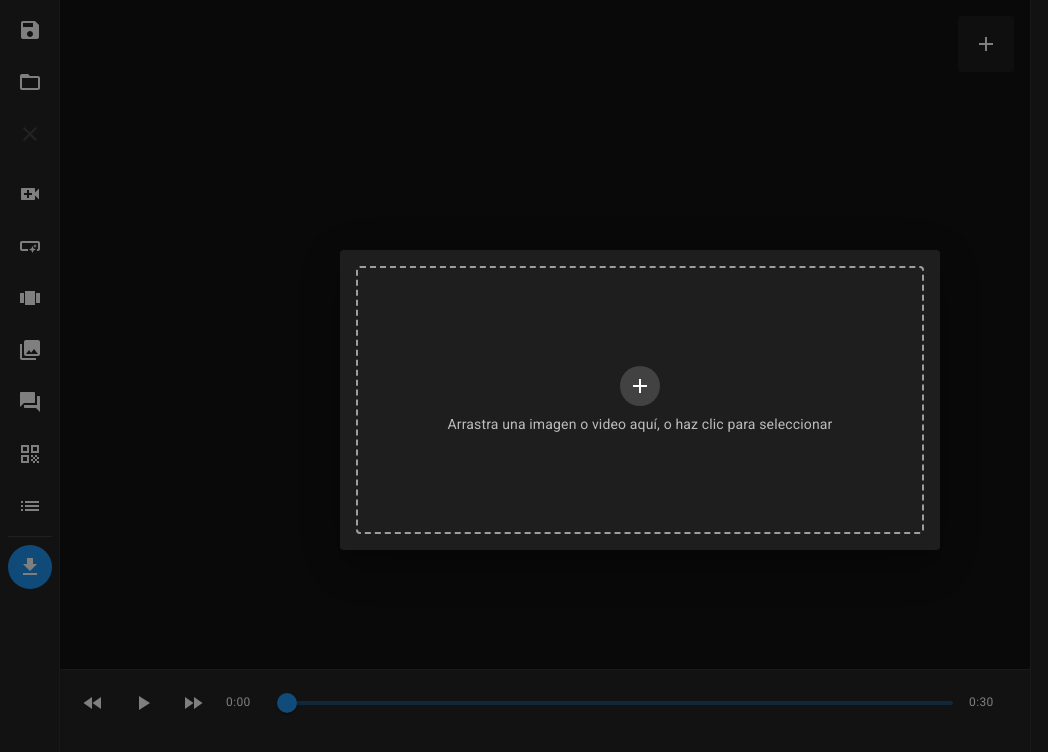
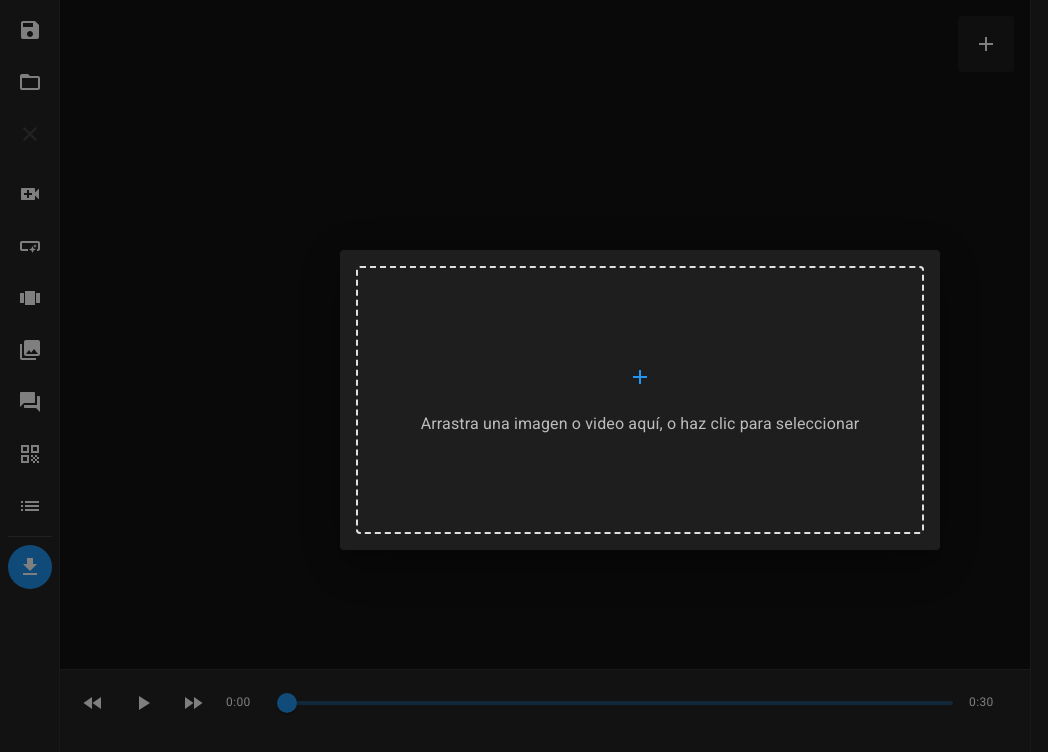
Before and after one commit to Adsmood/Plataforma_CTV_Adsmood_15-02-25, a React (Vite) app: page / in a window 1280 px wide. Both pictures are taken after a click on the button 986 px from the left and 44 px from the top of the page. Shown: the top 752 px of the page, without its empty margins (0-1048 px from the left). Built offline with nearby package versions, Linux system fonts and the light colour scheme.

Commit message:
fix: improve file upload UI and accessibility

```diff
--- a/src/components/common/BackgroundUploader.tsx
+++ b/src/components/common/BackgroundUploader.tsx
@@ -23,14 +23,26 @@ const BackgroundUploader: React.FC = () => {
     scale: 1,
     position: { x: 50, y: 50 },
   });
+  const [uploading, setUploading] = useState(false);
+  const [error, setError] = useState<string | null>(null);
 
   const handleFileAccepted = async (file: File) => {
     try {
+      setError(null);
+      setUploading(true);
+
       const formData = new FormData();
       formData.append('file', file);
 
-      // Usar la URL correcta de Render para servicios privados
-      const assetsUrl = import.meta.env.VITE_ASSETS_URL;
+      // Validar y formatear la URL del servicio de assets
+      const assetsUrl = import.meta.env.VITE_ASSETS_URL?.replace(/\/$/, '') || 'https://adsmood-ctv-assets.onrender.com';
+
+      // Validar que la URL sea válida
+      try {
+        new URL(`${assetsUrl}/upload`);
+      } catch (e) {
+        throw new Error(`URL del servicio de assets inválida: ${assetsUrl}`);
+      }
 
       console.log('Intentando subir archivo a:', `${assetsUrl}/upload`);
 
@@ -42,32 +54,35 @@ const BackgroundUploader: React.FC = () => {
         }
       });
 
+      const data = await response.json();
+
       if (!response.ok) {
-        const errorText = await response.text();
         console.error('Error de respuesta:', {
           status: response.status,
           statusText: response.statusText,
-          body: errorText
+          data
         });
-        throw new Error(`Error al subir el archivo (${response.status}): ${errorText}`);
+        throw new Error(data.error || `Error al subir el archivo (${response.status})`);
       }
 
-      const data = await response.json();
-
-      if (!data.url) {
+      if (!data.success || !data.url) {
         throw new Error('La respuesta del servidor no incluye la URL del archivo');
       }
 
-      // Usar la URL del servidor para el archivo
+      // Asegurarnos de que la URL del archivo sea absoluta
+      const fileUrl = data.url.startsWith('http') ? data.url : `${assetsUrl}${data.url}`;
+
       setBackground({
-        url: `${assetsUrl}${data.url}`,
+        url: fileUrl,
         type: file.type.startsWith('video/') ? 'video' : 'image',
         style,
       });
       setOpen(false);
     } catch (error) {
       console.error('Error al procesar el fondo:', error);
-      // Aquí podrías mostrar un mensaje de error al usuario
+      setError(error instanceof Error ? error.message : 'Error desconocido al subir el archivo');
+    } finally {
+      setUploading(false);
     }
   };
 
@@ -101,7 +116,10 @@ const BackgroundUploader: React.FC = () => {
           p: 1,
         }}
       >
-        <IconButton onClick={() => setOpen(true)}>
+        <IconButton
+          onClick={() => setOpen(true)}
+          aria-label="Agregar fondo"
+        >
           <AddIcon />
         </IconButton>
 
@@ -119,6 +137,7 @@ const BackgroundUploader: React.FC = () => {
                   onChange={(_: Event, value: number | number[]) =>
                     handleStyleChange('scale', Array.isArray(value) ? value[0] : value)
                   }
+                  aria-label="Escala"
                 />
               </Box>
               <Box sx={{ display: 'flex', alignItems: 'center' }}>
@@ -131,6 +150,7 @@ const BackgroundUploader: React.FC = () => {
                   onChange={(_: Event, value: number | number[]) =>
                     handleStyleChange('position', { x: Array.isArray(value) ? value[0] : value })
                   }
+                  aria-label="Posición horizontal"
                 />
               </Box>
               <Slider
@@ -143,6 +163,7 @@ const BackgroundUploader: React.FC = () => {
                 onChange={(_: Event, value: number | number[]) =>
                   handleStyleChange('position', { y: Array.isArray(value) ? value[0] : value })
                 }
+                aria-label="Posición vertical"
               />
             </Stack>
           </Box>
@@ -151,11 +172,12 @@ const BackgroundUploader: React.FC = () => {
 
       <Dialog
         open={open}
-        onClose={() => setOpen(false)}
+        onClose={() => !uploading && setOpen(false)}
         maxWidth="sm"
         fullWidth
+        aria-labelledby="upload-dialog-title"
       >
-        <Box sx={{ p: 2, height: 300 }}>
+        <Box sx={{ p: 2, height: 300 }} role="dialog" aria-modal="true">
           <FileUploader
             onFileAccepted={handleFileAccepted}
             accept={{
@@ -165,7 +187,29 @@ const BackgroundUploader: React.FC = () => {
             maxSize={52428800} // 50MB
             title="Arrastra una imagen o video aquí, o haz clic para seleccionar"
             icon={<AddIcon />}
+            disabled={uploading}
+            error={error}
           />
+          {uploading && (
+            <Box sx={{
+              position: 'absolute',
+              top: 0,
+              left: 0,
+              right: 0,
+              bottom: 0,
+              bgcolor: 'rgba(0,0,0,0.5)',
+              display: 'flex',
+              alignItems: 'center',
+              justifyContent: 'center',
+              color: 'white',
+              zIndex: 1
+            }}
+            role="progressbar"
+            aria-label="Subiendo archivo"
+            >
+              Subiendo archivo...
+            </Box>
+          )}
         </Box>
       </Dialog>
     </>
--- a/src/components/common/FileUploader.tsx
+++ b/src/components/common/FileUploader.tsx
@@ -1,82 +1,87 @@
 import React from 'react';
-import { Box, Typography, IconButton } from '@mui/material';
 import { useDropzone } from 'react-dropzone';
-import { Add as AddIcon } from '@mui/icons-material';
-import { motion } from 'framer-motion';
+import { Box, Typography, Alert } from '@mui/material';
 
 interface FileUploaderProps {
   onFileAccepted: (file: File) => void;
-  accept: Record<string, string[]>;
+  accept?: Record<string, string[]>;
   maxSize?: number;
-  title: string;
+  title?: string;
   icon?: React.ReactNode;
+  disabled?: boolean;
+  error?: string | null;
 }
 
 const FileUploader: React.FC<FileUploaderProps> = ({
   onFileAccepted,
   accept,
-  maxSize = 10485760, // 10MB por defecto
-  title,
-  icon = <AddIcon />,
+  maxSize,
+  title = 'Arrastra un archivo aquí o haz clic para seleccionar',
+  icon,
+  disabled = false,
+  error = null,
 }) => {
-  const { getRootProps, getInputProps, isDragActive, isDragReject } = useDropzone({
+  const onDropAccepted = (files: File[]) => {
+    if (files.length > 0) {
+      onFileAccepted(files[0]);
+    }
+  };
+
+  const { getRootProps, getInputProps, isDragActive } = useDropzone({
+    onDropAccepted,
     accept,
     maxSize,
+    disabled,
     multiple: false,
-    onDropAccepted: ([file]) => onFileAccepted(file),
   });
 
   return (
-    <motion.div
-      whileHover={{ scale: 1.02 }}
-      whileTap={{ scale: 0.98 }}
-      style={{ width: '100%', height: '100%' }}
-    >
+    <Box sx={{ height: '100%', position: 'relative' }}>
       <Box
         {...getRootProps()}
         sx={{
-          width: '100%',
           height: '100%',
+          border: '2px dashed',
+          borderColor: error ? 'error.main' : (isDragActive ? 'primary.main' : 'grey.300'),
+          borderRadius: 1,
           display: 'flex',
           flexDirection: 'column',
           alignItems: 'center',
           justifyContent: 'center',
-          border: '2px dashed',
-          borderColor: isDragReject
-            ? 'error.main'
-            : isDragActive
-            ? 'primary.main'
-            : 'grey.500',
-          borderRadius: 1,
-          bgcolor: isDragActive ? 'action.hover' : 'transparent',
-          cursor: 'pointer',
+          p: 2,
+          cursor: disabled ? 'not-allowed' : 'pointer',
+          opacity: disabled ? 0.5 : 1,
+          bgcolor: isDragActive ? 'action.hover' : 'background.paper',
           transition: 'all 0.2s ease',
-          '&:hover': {
+          '&:hover': disabled ? undefined : {
             bgcolor: 'action.hover',
           },
         }}
       >
         <input {...getInputProps()} />
-        <IconButton
+        {icon && <Box sx={{ mb: 2, color: error ? 'error.main' : 'primary.main' }}>{icon}</Box>}
+        <Typography
+          variant="body1"
+          align="center"
+          color={error ? 'error' : 'textSecondary'}
+        >
+          {title}
+        </Typography>
+      </Box>
+      {error && (
+        <Alert
+          severity="error"
           sx={{
-            mb: 1,
-            bgcolor: 'action.selected',
-            '&:hover': {
-              bgcolor: 'action.selected',
-            },
+            position: 'absolute',
+            bottom: 8,
+            left: 8,
+            right: 8,
           }}
         >
-          {icon}
-        </IconButton>
-        <Typography variant="body2" color="text.secondary" align="center">
-          {isDragActive
-            ? '¡Suelta el archivo aquí!'
-            : isDragReject
-            ? 'Archivo no válido'
-            : title}
-        </Typography>
-      </Box>
-    </motion.div>
+          {error}
+        </Alert>
+      )}
+    </Box>
   );
 };
 
```
